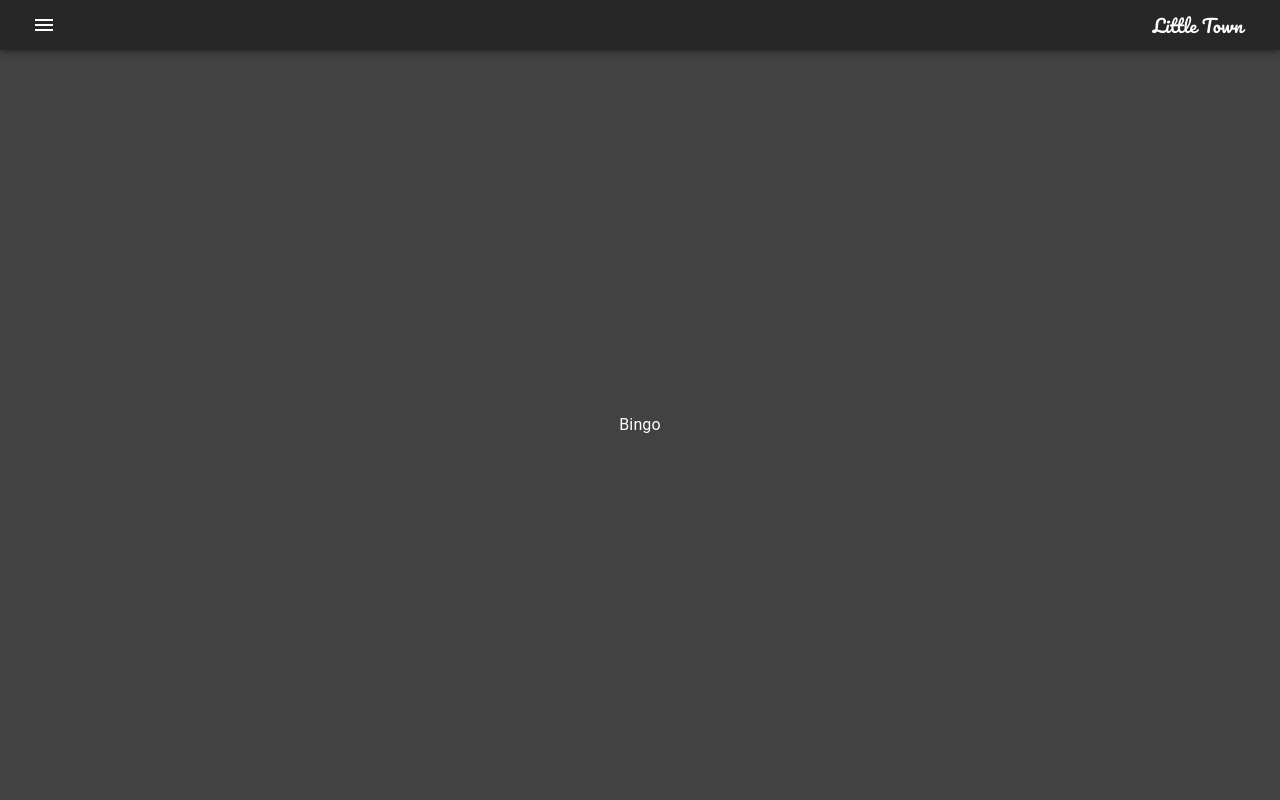
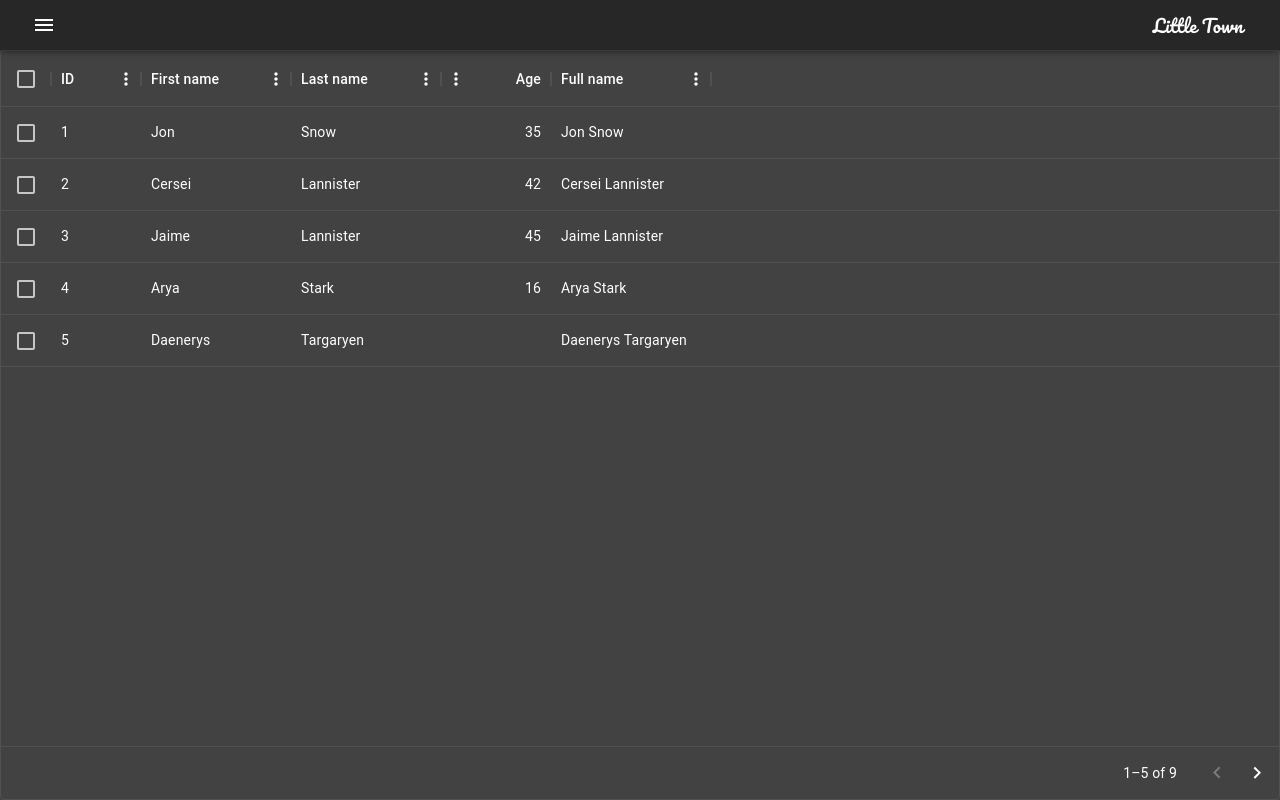
Before and after one commit to alcash55/Little-Town, a React (Vite) app in the folder frontend/: page /bingo in a window 1280 px wide. Built offline with nearby package versions, Linux system fonts and the light colour scheme.

Commit message:
added mock data and component

```diff
--- a/frontend/src/components/pages/Bingo/Bingo.tsx
+++ b/frontend/src/components/pages/Bingo/Bingo.tsx
@@ -1,6 +1,51 @@
 import { Box } from "@mui/material";
+import { DataGrid, GridColDef, GridValueGetterParams } from "@mui/x-data-grid";
 
 const Bingo = () => {
+  const columns: GridColDef[] = [
+    { field: "id", headerName: "ID", width: 90 },
+    {
+      field: "firstName",
+      headerName: "First name",
+      width: 150,
+      editable: true,
+    },
+    {
+      field: "lastName",
+      headerName: "Last name",
+      width: 150,
+      editable: true,
+    },
+    {
+      field: "age",
+      headerName: "Age",
+      type: "number",
+      width: 110,
+      editable: true,
+    },
+    {
+      field: "fullName",
+      headerName: "Full name",
+      description: "This column has a value getter and is not sortable.",
+      sortable: false,
+      width: 160,
+      valueGetter: (params: GridValueGetterParams) =>
+        `${params.row.firstName || ""} ${params.row.lastName || ""}`,
+    },
+  ];
+
+  const rows = [
+    { id: 1, lastName: "Snow", firstName: "Jon", age: 35 },
+    { id: 2, lastName: "Lannister", firstName: "Cersei", age: 42 },
+    { id: 3, lastName: "Lannister", firstName: "Jaime", age: 45 },
+    { id: 4, lastName: "Stark", firstName: "Arya", age: 16 },
+    { id: 5, lastName: "Targaryen", firstName: "Daenerys", age: null },
+    { id: 6, lastName: "Melisandre", firstName: null, age: 150 },
+    { id: 7, lastName: "Clifford", firstName: "Ferrara", age: 44 },
+    { id: 8, lastName: "Frances", firstName: "Rossini", age: 36 },
+    { id: 9, lastName: "Roxie", firstName: "Harvey", age: 65 },
+  ];
+
   return (
     <Box
       sx={{
@@ -11,7 +56,20 @@
         alignItems: "center",
       }}
     >
-      Bingo
+      <DataGrid
+        rows={rows}
+        columns={columns}
+        initialState={{
+          pagination: {
+            paginationModel: {
+              pageSize: 5,
+            },
+          },
+        }}
+        pageSizeOptions={[5]}
+        checkboxSelection
+        disableRowSelectionOnClick
+      />
     </Box>
   );
 };
```
